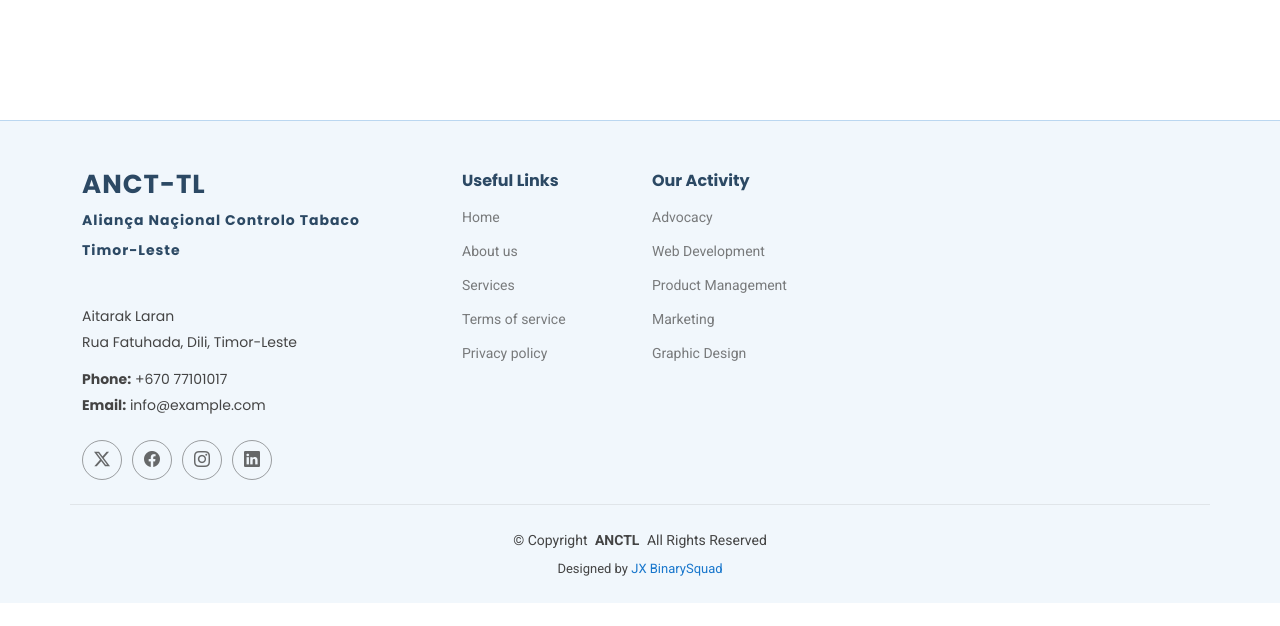
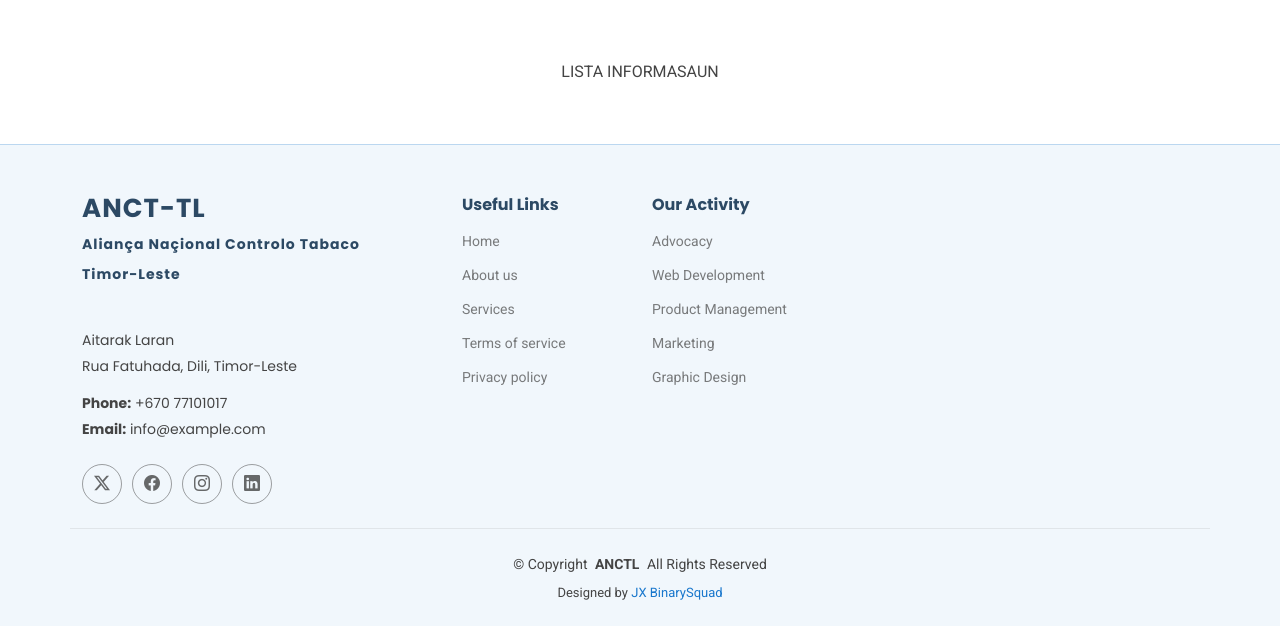
Before and after one commit to dejesusabrao96/anct-tl, a Django app: page /news/news/ in a window 1280 px wide. Shown: the part 113-739 px from the top of the page. Run offline with Django 4.2, Linux system fonts and the light colour scheme; some libraries are stand-ins or nearby versions.

Commit message:
Update blog.html

```diff
--- a/news/templates/blog.html
+++ b/news/templates/blog.html
@@ -7,6 +7,7 @@
     <section id="blog-posts" class="blog-posts section">
         <div class="container">
             <div class="row gy-4">
+                <div class="text-center"> LISTA INFORMASAUN</div>
                 {% for post in posts %}
                 <div class="col-lg-4">
                     <article>
```
